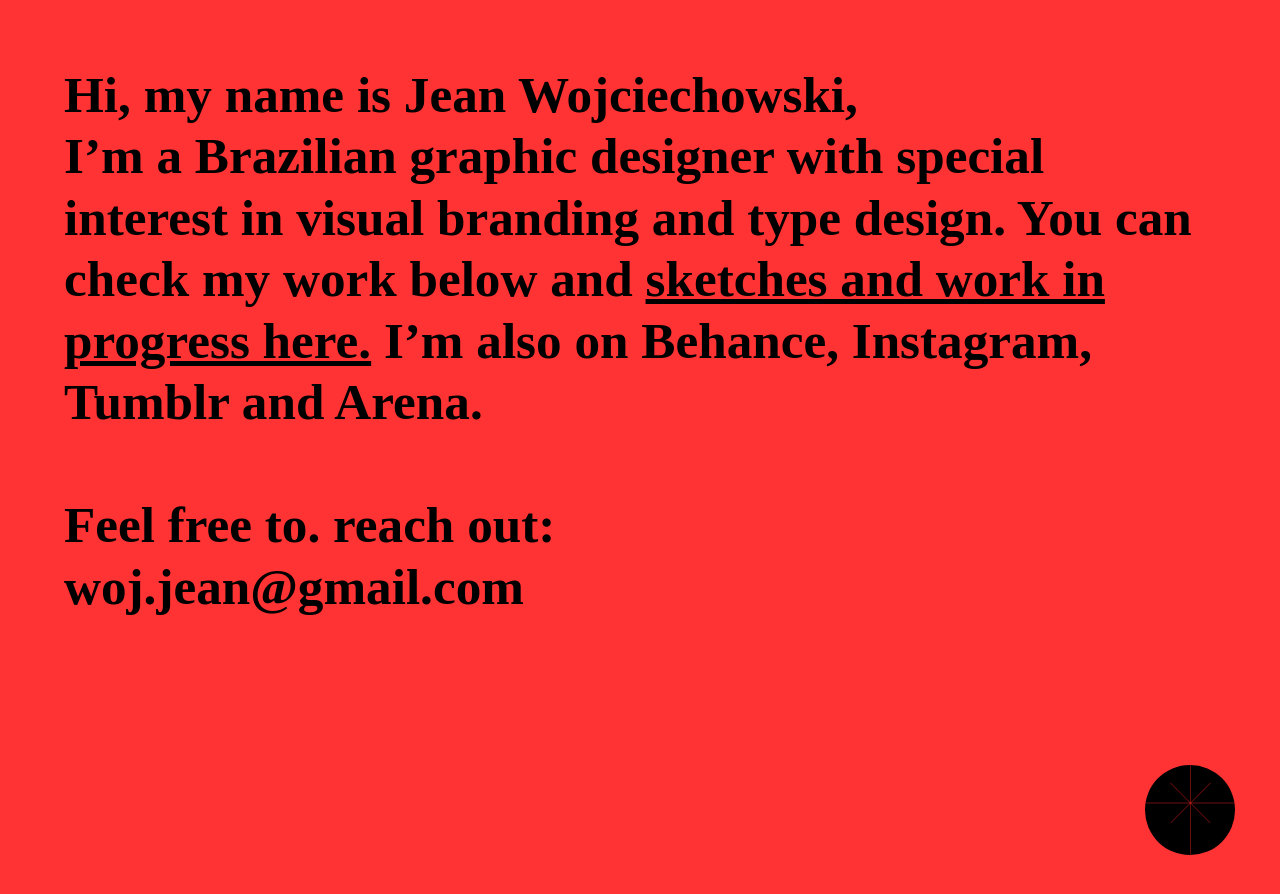
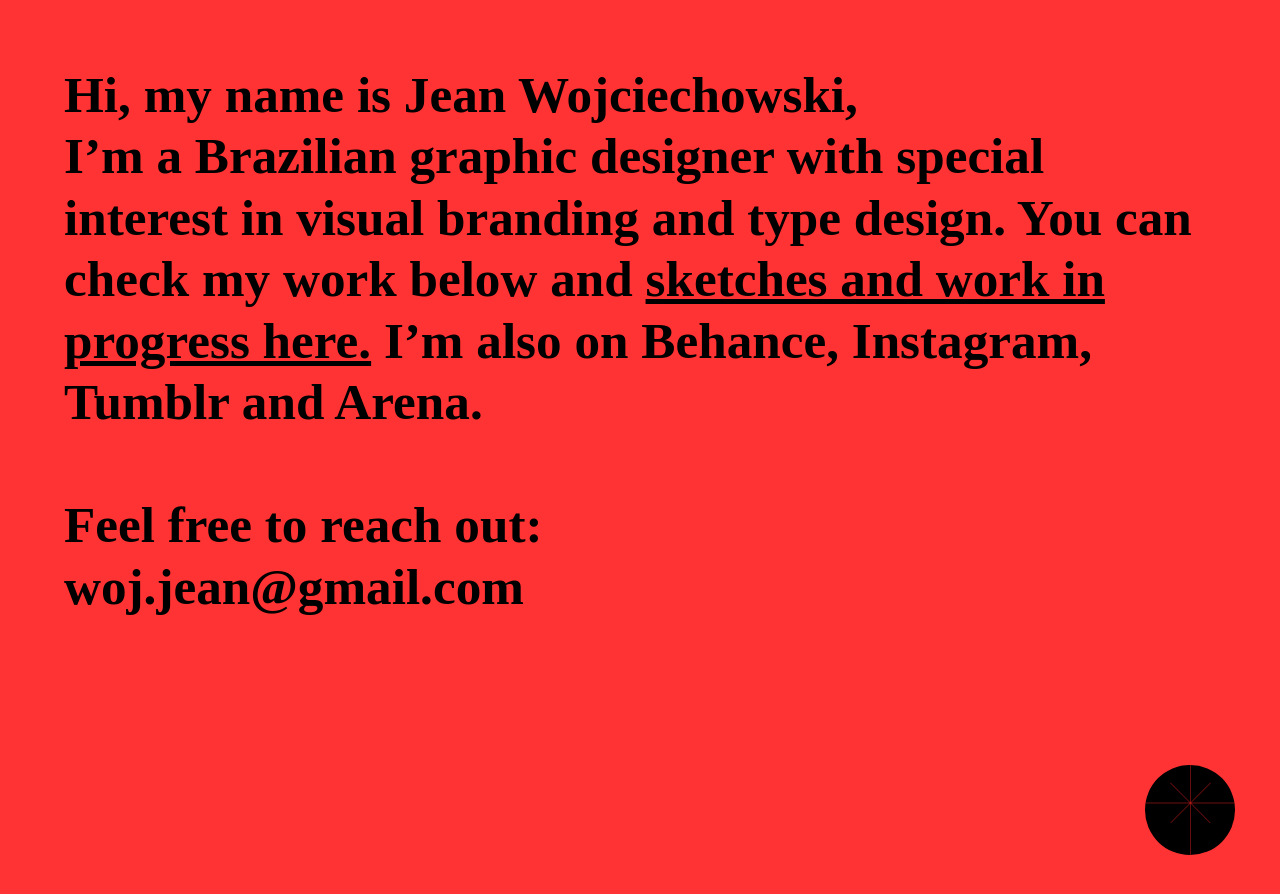
Before and after one commit to rnmp/jeans-dope-site, a Jekyll site: the page built from index.md, in a window 1280 px wide and 900 px high. Shown: the top 894 px of the window. Built offline with Jekyll 4.4.1, drawn with Linux system fonts in a browser that asks for light colours; some web fonts are replaced.

```diff
--- a/index.md
+++ b/index.md
@@ -7,4 +7,4 @@ layout: homepage
 Hi, my name is Jean Wojciechowski,<br /> I’m a Brazilian graphic designer with special interest in visual branding and type design.
 You can check my work below and <a href="{{ https://jeanwoj.com/wip/ }}"><u>sketches and work in progress here.</u></a> I’m also on <a href="{{ site.links.behance }}">Behance</a>, <a href="{{ site.links.instagram }}">Instagram</a>, <a href="{{ site.links.tumblr }}">Tumblr</a> and <a href="{{ site.links.arena }}">Arena</a>.<br />
 <br />
-Feel free to. reach out: <br /><a href="mailto:woj.jean@gmail.com"> woj.jean@gmail.com</a>
+Feel free to reach out: <br /><a href="mailto:woj.jean@gmail.com"> woj.jean@gmail.com</a>
```
